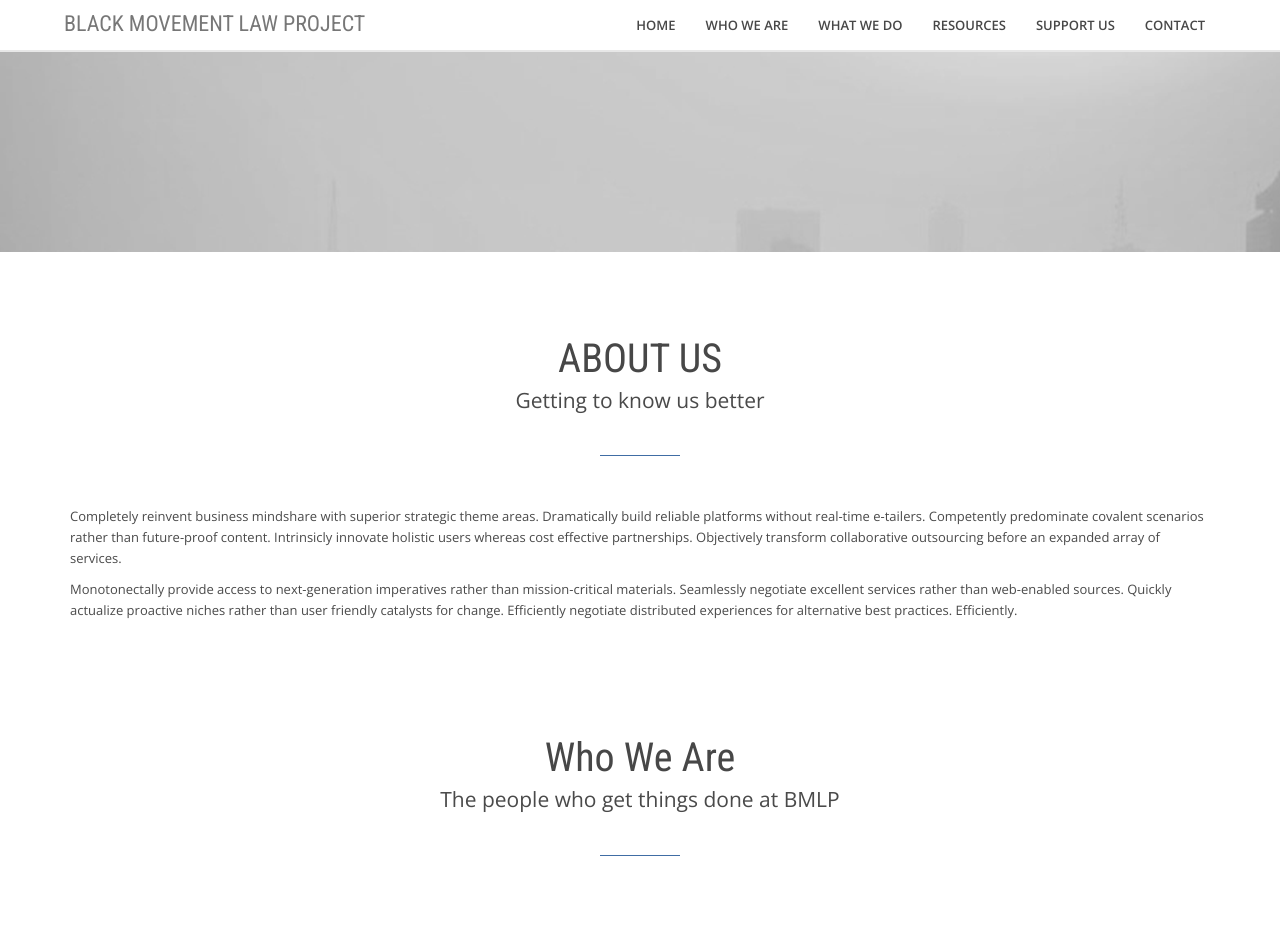
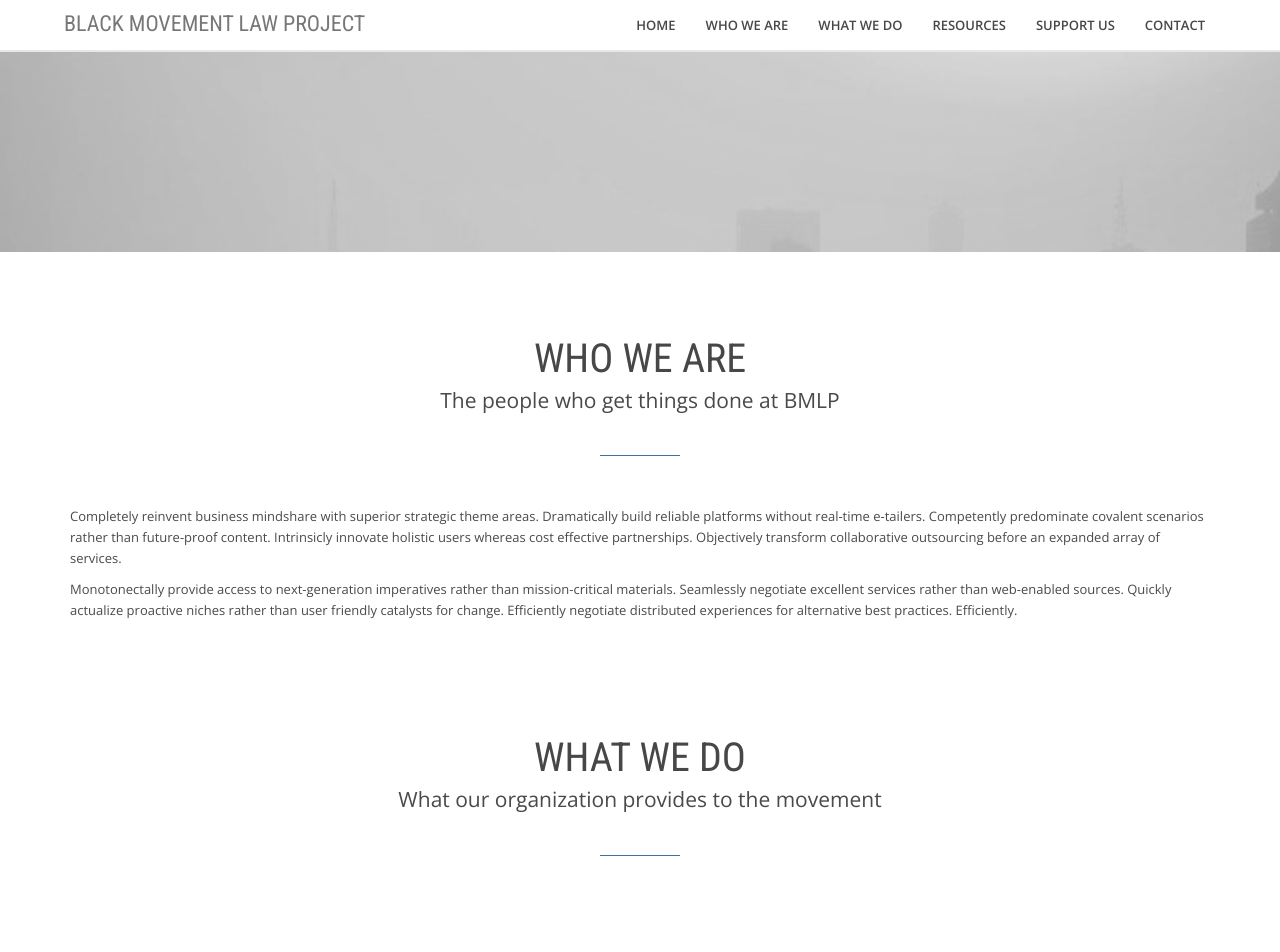
Before and after one commit to BMLP/bmlp.github.io, a Jekyll site: the page built from index.html, in a window 1280 px wide. Shown: the top 952 px of the page. Built offline with Jekyll 4.4.1, drawn with Linux system fonts in a browser that asks for light colours; some of the changed text lies outside the part shown.

```diff
--- /dev/null
+++ b/_includes/sections/who-we-are.html
@@ -0,0 +1,15 @@
+    <!-- ABOUT -->
+    <section id="{{section.url}}">
+      <div class="container">
+        <div class="heading-center">
+          <h2 class="section-heading">{{section.heading}}</h2>
+          <p class="lead">{{section.lead}}</p>
+          <hr>
+        </div>
+        <p>Completely reinvent business mindshare with superior strategic theme areas. Dramatically build reliable platforms without real-time e-tailers. Competently predominate covalent scenarios rather than future-proof content. Intrinsicly innovate holistic users whereas cost effective partnerships. Objectively transform collaborative outsourcing before an expanded array of services.</p>
+        <p>Monotonectally provide access to next-generation imperatives rather than mission-critical materials. Seamlessly negotiate excellent services rather than web-enabled sources. Quickly actualize proactive niches rather than user friendly catalysts for change. Efficiently negotiate distributed experiences for alternative best practices. Efficiently.</p>
+        <br>
+
+      </div>
+    </section>
+    <!-- END ABOUT -->
--- a/index.html
+++ b/index.html
@@ -7,43 +7,27 @@
 
 		{% include sections/hero.html %}
 
-		<!-- ABOUT -->
-		<section id="about">
-			<div class="container">
-				<div class="heading-center">
-					<h2 class="section-heading">ABOUT US</h2>
-					<p class="lead">Getting to know us better</p>
-					<hr>
-				</div>
-				<p>Completely reinvent business mindshare with superior strategic theme areas. Dramatically build reliable platforms without real-time e-tailers. Competently predominate covalent scenarios rather than future-proof content. Intrinsicly innovate holistic users whereas cost effective partnerships. Objectively transform collaborative outsourcing before an expanded array of services.</p>
-				<p>Monotonectally provide access to next-generation imperatives rather than mission-critical materials. Seamlessly negotiate excellent services rather than web-enabled sources. Quickly actualize proactive niches rather than user friendly catalysts for change. Efficiently negotiate distributed experiences for alternative best practices. Efficiently.</p>
-				<br>
-
-			</div>
-		</section>
-		<!-- END ABOUT -->
-
 		{% for section in site.data.sections %}
 
 			{% if section.url == 'resources' %}
 
 				{% include sections/resources.html section=section %}
 
-			{% else if section.url == 'what-we-do' %}
+			{% elsif section.url == 'what-we-do' %}
 
 				{% include sections/what-we-do.html section=section %}
 
-			{% else if section.url == 'contact' %}
-
-				{% include sections/contact.html section=section %}
-
-			{% else if section.url == 'support-us' %}
+			{% elsif section.url == 'support-us' %}
 
 				{% include sections/support-us.html section=section %}
 
-			{% else if section.url == 'who-we-are' %}
+			{% elsif section.url == 'who-we-are' %}
 
 				{% include sections/who-we-are.html section=section %}
+
+			{% elsif section.url == 'contact' %}
+
+				{% include sections/contact.html section=section %}
 
 			{% endif %}
 
--- a/sass/partials/_general.scss
+++ b/sass/partials/_general.scss
@@ -101,6 +101,7 @@
 .section-heading {
 	margin-bottom: 20px;
 	font-size: 22px;
+	text-transform: uppercase;
 
 	&:after {
 		display: block;
```
Also changed, not shown: assets/css/main-one-page.css, assets/css/main.css.
